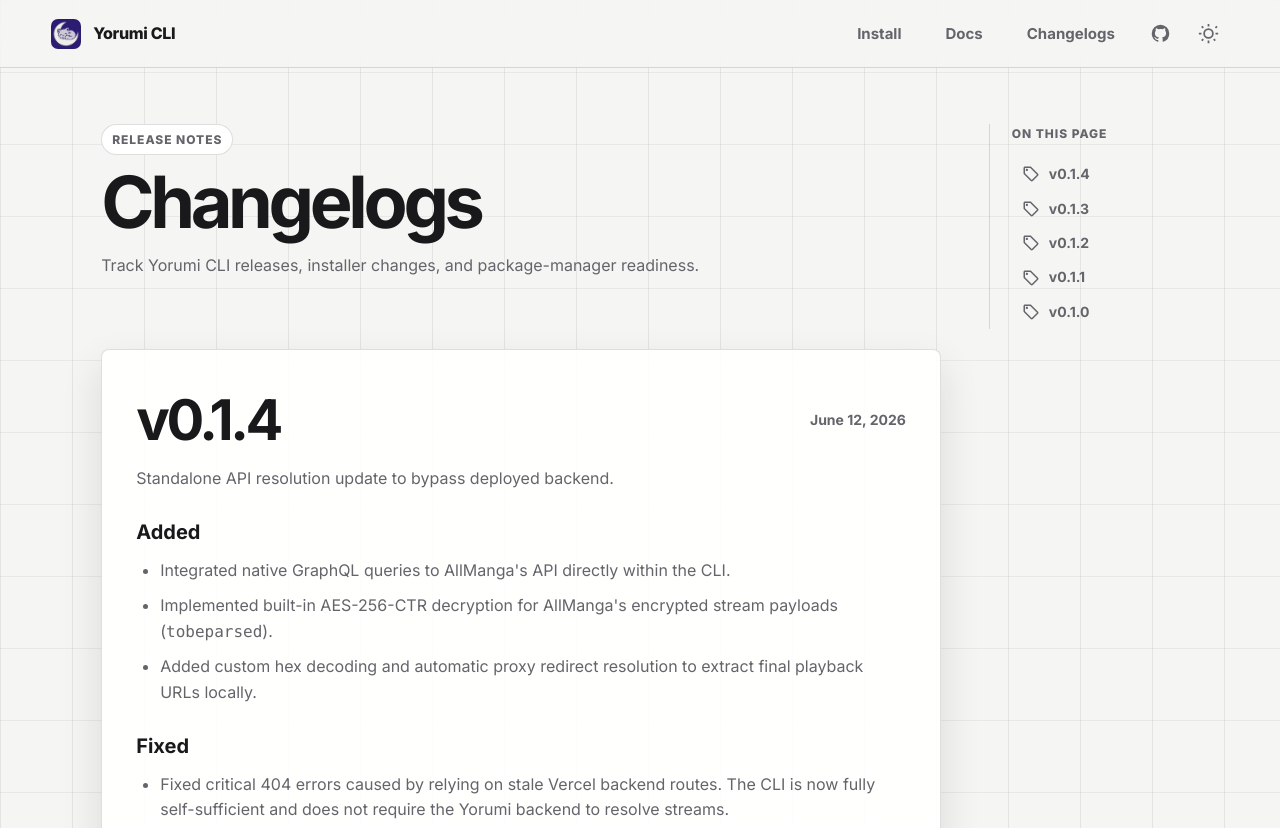
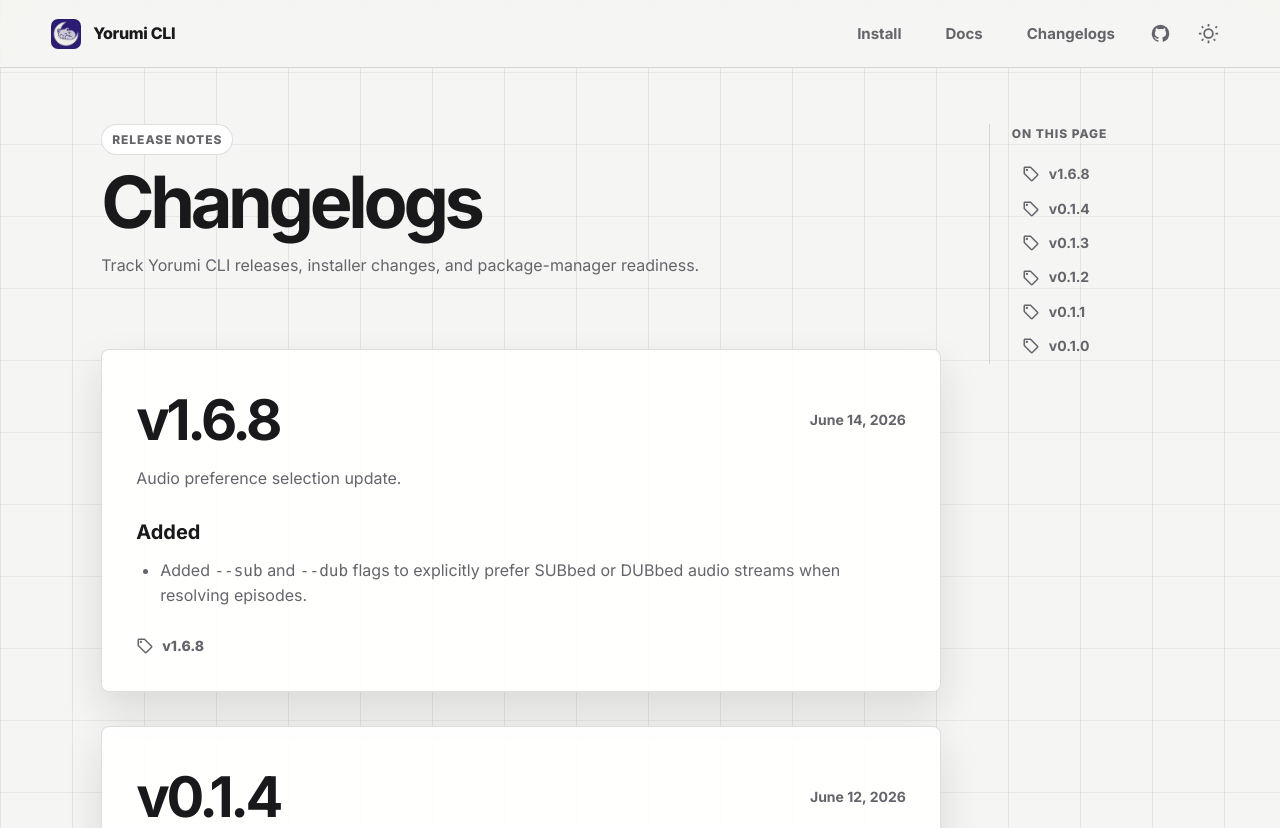
Before and after one commit to davenarchives/yorumi-cli, a website: page docs/changelogs.html in a window 1280 px wide. Shown: the top 828 px of the page. Drawn offline with nearby package versions, Linux system fonts and the light colour scheme.

Commit message:
feat(cli): add --sub and --dub audio preference flags

```diff
--- a/docs/changelogs.html
+++ b/docs/changelogs.html
@@ -52,6 +52,32 @@
         <h1>Changelogs</h1>
         <p class="docs-lede">Track Yorumi CLI releases, installer changes, and package-manager readiness.</p>
       </section>
+
+      <section class="changelog-entry docs-section" id="v1-6-8">
+        <div class="changelog-entry-header">
+          <h2>v1.6.8</h2>
+          <time datetime="2026-06-14">June 14, 2026</time>
+        </div>
+        <p>Audio preference selection update.</p>
+        <h3>Added</h3>
+        <ul>
+          <li>Added <code>--sub</code> and <code>--dub</code> flags to explicitly prefer SUBbed or DUBbed audio streams when resolving episodes.</li>
+        </ul>
+        <p class="release-links">
+          <a href="https://github.com/davenarchives/yorumi-cli/releases/tag/v1.6.8" rel="noreferrer" target="_blank"
+            aria-label="Open v1.6.8 GitHub release">
+            <span class="tag-icon" aria-hidden="true">
+              <svg viewBox="0 0 24 24" focusable="false">
+                <path
+                  d="M21.41 11.58l-9-9C12.05 2.22 11.55 2 11 2H4c-1.1 0-2 .9-2 2v7c0 .55.22 1.05.59 1.42l9 9c.36.36.86.58 1.41.58s1.05-.22 1.41-.59l7-7c.37-.36.59-.86.59-1.41s-.23-1.06-.59-1.42zM13 20.01 4 11V4h7l9 9-7 7.01zM6.5 8C7.33 8 8 7.33 8 6.5S7.33 5 6.5 5 5 5.67 5 6.5 5.67 8 6.5 8z">
+                </path>
+              </svg>
+            </span>
+            v1.6.8
+          </a>
+        </p>
+      </section>
+
       <section class="changelog-entry docs-section" id="v0-1-4">
         <div class="changelog-entry-header">
           <h2>v0.1.4</h2>
@@ -228,6 +254,16 @@
 
     <aside class="release-toc" aria-label="Release versions">
       <div class="sidebar-title">On This Page</div>
+      <a href="#v1-6-8">
+        <span class="tag-icon" aria-hidden="true">
+          <svg viewBox="0 0 24 24" focusable="false">
+            <path
+              d="M21.41 11.58l-9-9C12.05 2.22 11.55 2 11 2H4c-1.1 0-2 .9-2 2v7c0 .55.22 1.05.59 1.42l9 9c.36.36.86.58 1.41.58s1.05-.22 1.41-.59l7-7c.37-.36.59-.86.59-1.41s-.23-1.06-.59-1.42zM13 20.01 4 11V4h7l9 9-7 7.01zM6.5 8C7.33 8 8 7.33 8 6.5S7.33 5 6.5 5 5 5.67 5 6.5 5.67 8 6.5 8z">
+            </path>
+          </svg>
+        </span>
+        v1.6.8
+      </a>
       <a href="#v0-1-4">
         <span class="tag-icon" aria-hidden="true">
           <svg viewBox="0 0 24 24" focusable="false">
--- a/package.json
+++ b/package.json
@@ -1,6 +1,6 @@
 {
   "name": "yorumi-cli",
-  "version": "1.6.7",
+  "version": "1.6.8",
   "private": true,
   "type": "module",
   "description": "Command-line AllManga watcher using Yorumi scraper logic",
```
Also changed, not shown: docs/docs.html (+24 -0 lines), docs/index.html (+5 -0 lines), src/index.ts (+22 -2 lines), README.md.
